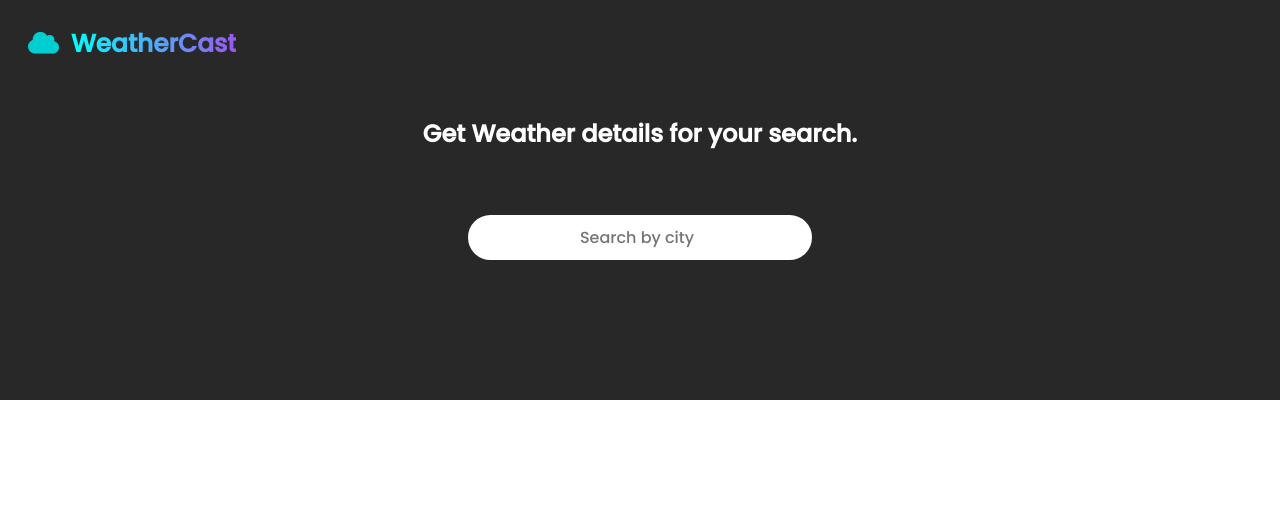
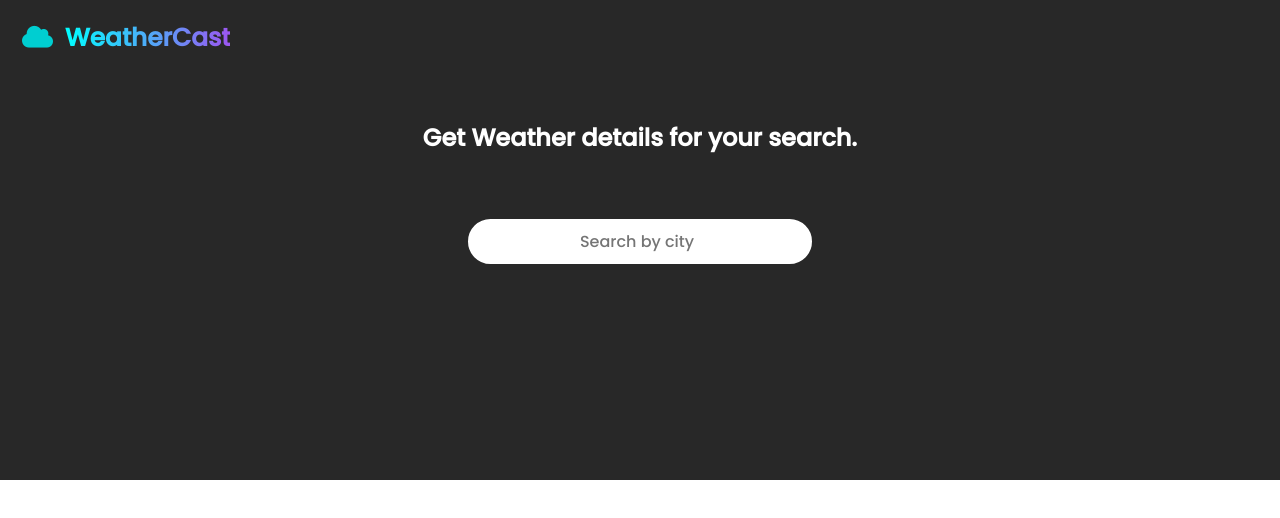
Before and after one commit to abhishekY2401/weather-app, a React (Create React App) app: page / in a window 1280 px wide. Shown: the top 518 px of the page. Built offline with nearby package versions, Linux system fonts and the light colour scheme.

Commit message:
made dimension changes

```diff
--- a/src/index.css
+++ b/src/index.css
@@ -18,13 +18,12 @@ body {
 .container {
   margin: 0;
   padding: 0;
-  position: absolute;
-  height: 50vh;
   width: 100vw;
   background-color: #282828;
 }
 
 .nav-bar {
+  padding: 10px;
   display: flex;
   align-items: center;
 }
@@ -42,16 +41,16 @@ body {
   margin: 2em;
 }
 
-.bg-img {
+/* .bg-img {
   position: fixed;
-  /* background-position: center;
-  background-size: cover; */
-  width: 100%;
+   background-position: center;
+  background-size: cover;
+   width: 100%;
   height: 100vh;
-}
+}  */
 
 main {
-  margin: 1rem;
+  height: 60vh;
 }
 
 input {
@@ -82,8 +81,6 @@ main > input::placeholder {
   justify-content: space-between;
   margin: auto;
   width: 100%;
-  height: auto;
-  transform: translate(0, 22.5rem);
 }
 
 .time {
@@ -91,7 +88,7 @@ main > input::placeholder {
   position: relative;
   border-radius: 25px;
   z-index: 100;
-  width: 65%;
+  width: 20vw;
   margin: 3em auto;
   height: 40vh;
 }
@@ -110,8 +107,8 @@ main > input::placeholder {
   border-radius: 25px;
   background-image: linear-gradient(rgb(66 68 156), rgb(223 29 29 / 86%));;
   z-index: 100;
-  width: 65%;
-  height: 40vh;
+  width: 20vw;
+  height: 100vh;
 }
 
 .weather p {
@@ -179,11 +176,13 @@ main > input::placeholder {
     margin: 3em auto;
     display: inline-table;
     padding: 8px;
+    width: 65%;
   }
   .weather {
     margin: 3em auto;
     display: inline-table;
     padding: 8px;
+    width: 65%;
   }
   .err {
     width: 55%;
```
